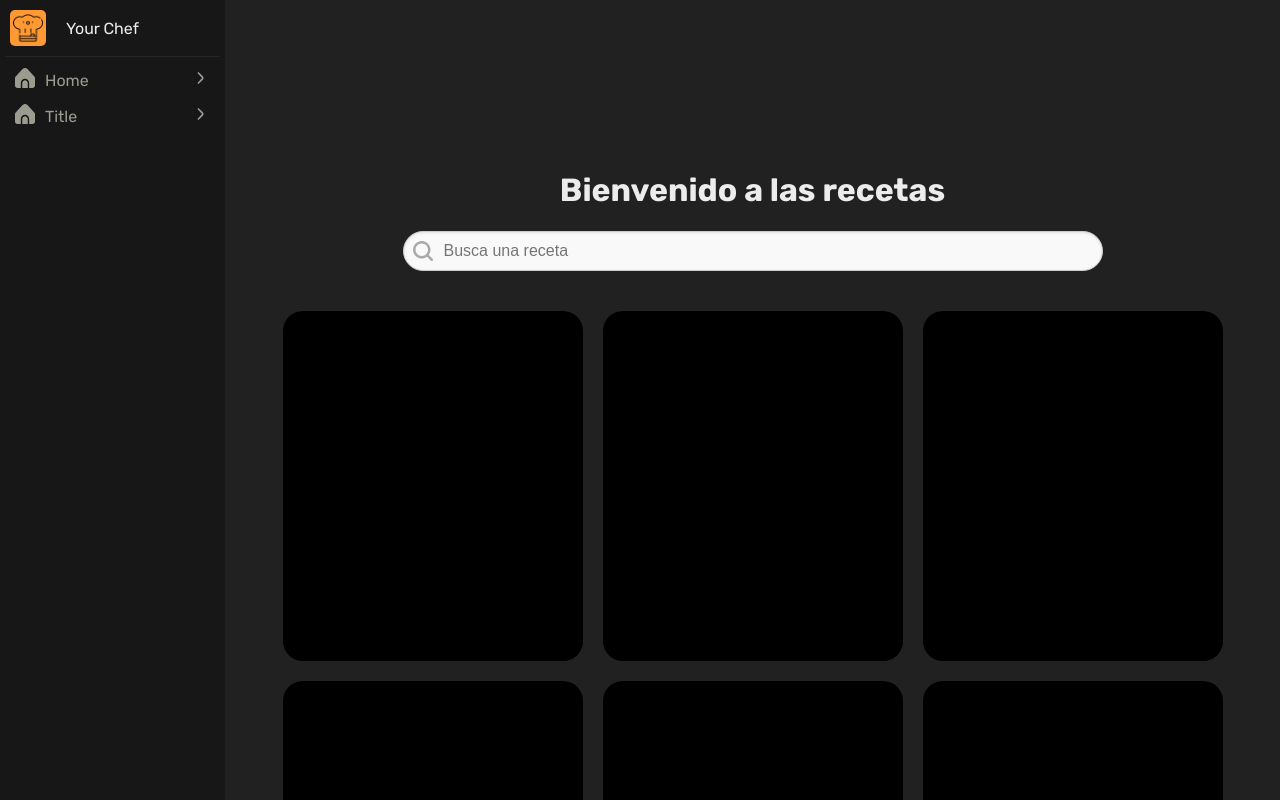
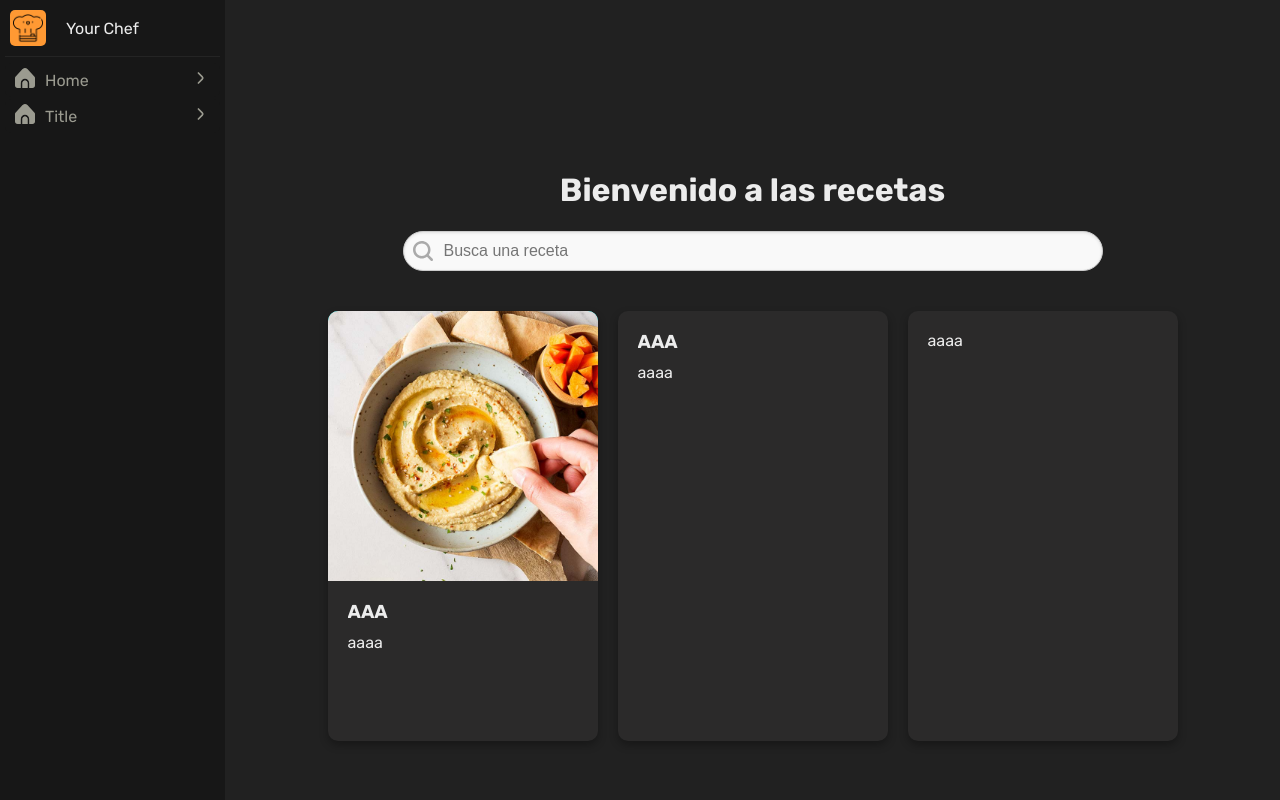
Before and after one commit to GerardRuica/Gero-Universe, an Angular app in the folder gero-universe-app/: page /your-chef/recipes in a window 1280 px wide. Shown: the top 800 px of the page. Built offline with nearby package versions, Linux system fonts and the light colour scheme.

Commit message:
basic card done

```diff
--- a/gero-universe-app/src/app/features/your-chef/pages/your-chef-recipes-page/recipes-page.component.html
+++ b/gero-universe-app/src/app/features/your-chef/pages/your-chef-recipes-page/recipes-page.component.html
@@ -5,12 +5,11 @@
   </div>
 </div>
 <div class="card-container">
-  <div class="card"></div>
-  <div class="card"></div>
-  <div class="card"></div>
-  <div class="card"></div>
-  <div class="card"></div>
-  <div class="card"></div>
-  <div class="card"></div>
-  <div class="card"></div>
+  <basic-card
+    [imageSrc]="'./assets/images/examples/hummus.jpg'"
+    [title]="'AAA'"
+    [description]="'aaaa'"
+  ></basic-card>
+  <basic-card [title]="'AAA'" [description]="'aaaa'"></basic-card>
+  <basic-card [description]="'aaaa'"></basic-card>
 </div>
--- a/gero-universe-app/src/app/features/your-chef/pages/your-chef-recipes-page/recipes-page.component.ts
+++ b/gero-universe-app/src/app/features/your-chef/pages/your-chef-recipes-page/recipes-page.component.ts
@@ -1,9 +1,10 @@
 import { Component } from '@angular/core';
 import { SearchInputComponent } from '../../../../shared/inputs/search-input/search-input.component';
+import { BasicCardComponent } from '../../../../shared/cards/basic-card/basic-card.component';
 
 @Component({
   selector: 'recipes-page',
-  imports: [SearchInputComponent],
+  imports: [SearchInputComponent, BasicCardComponent],
   templateUrl: './recipes-page.component.html',
   styleUrl: './recipes-page.component.scss',
 })
--- /dev/null
+++ b/gero-universe-app/src/app/shared/cards/basic-card/basic-card.component.html
@@ -0,0 +1,14 @@
+<div class="card">
+  <div class="card-image" *ngIf="imageSrc">
+    <img [src]="imageSrc" />
+  </div>
+  <div class="card-content">
+    <div class="card-title" *ngIf="title">
+      <h3>{{ title }}</h3>
+    </div>
+    <div class="card-description">
+      <p>{{ description }}</p>
+    </div>
+    <ng-content> </ng-content>
+  </div>
+</div>
--- /dev/null
+++ b/gero-universe-app/src/app/shared/cards/basic-card/basic-card.component.scss
@@ -0,0 +1,47 @@
+.card {
+  display: flex;
+  flex-direction: column;
+  background-color: rgb(43, 42, 42);
+  width: 270px;
+  height: 430px;
+  border-radius: 10px;
+  box-shadow: 0 4px 8px rgba(0, 0, 0, 0.3);
+  transition: box-shadow 0.3s ease, transform 0.3s ease;
+}
+
+.card:hover {
+  box-shadow: 0 8px 16px rgba(0, 0, 0, 0.5);
+  transform: translateY(-4px);
+}
+
+.card-image {
+  width: 270px;
+  height: 270px;
+  background-color: aqua;
+  border-radius: 10px 10px 0 0;
+
+  img {
+    width: 100%;
+    height: 100%;
+    object-fit: cover;
+    border-radius: 10px 10px 0 0;
+  }
+}
+
+.card-content {
+  margin: 20px;
+}
+
+.card-title {
+  overflow: hidden;
+  word-wrap: break-word;
+  margin-bottom: 10px;
+
+  h3 {
+    margin: 0;
+    padding: 0;
+  }
+}
+
+.card-description {
+}
```
Also changed, not shown: gero-universe-app/src/app/shared/cards/basic-card/basic-card.component.ts (added, +14 -0 lines), gero-universe-app/public/assets/images/examples/hummus.jpg (added), 1 other file (tests, documents, lock files or other folders).
